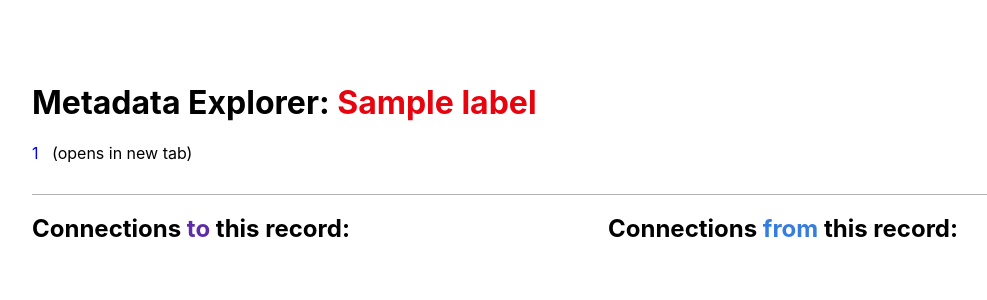
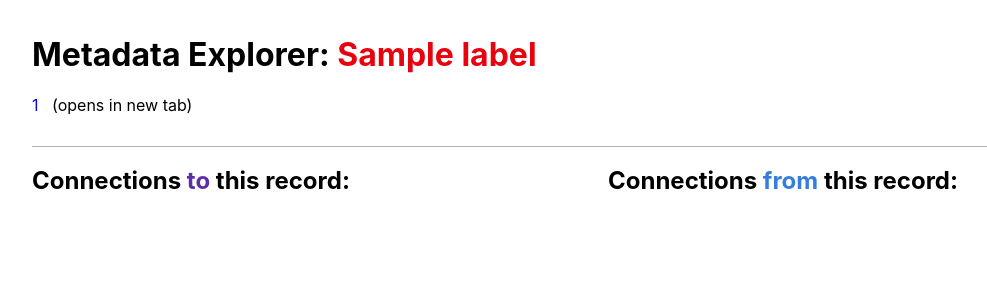
Before and after one commit to TheScienceMuseum/heritage-connector-apis, a FastAPI app: template templates/connections.html in a window 1280 px wide. Shown: the top 300 px of the page, without its empty margins (32-1019 px from the left). Run offline with FastAPI, Linux system fonts and the light colour scheme; the template is opened without the code that fills it: most values are stand-ins (such as "Sample title", 1, 10 or a date in 2020); parts of the project's set-up code (start-up, migrations or seed data) failed here and were passed over.

Commit message:
better header padding

```diff
--- a/templates/connections.html
+++ b/templates/connections.html
@@ -60,7 +60,7 @@
     </ul>
     {%- endmacro %}
 
-    <div class="pa3 pa5-ns sans-serif">
+    <div class="pa3 pa5-ns pt3-ns sans-serif">
         <div class="header bb b--black-30">
         <h1>Metadata Explorer: <span class="dark-red">{{label}}</span></h1>
         <a href="{{id}}" target="_blank">{{id}}</a> (opens in new tab)
```
